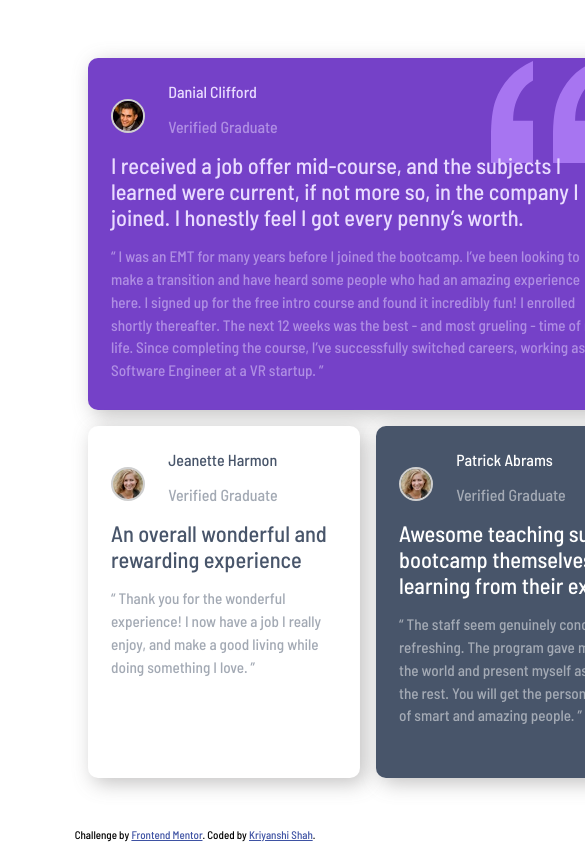
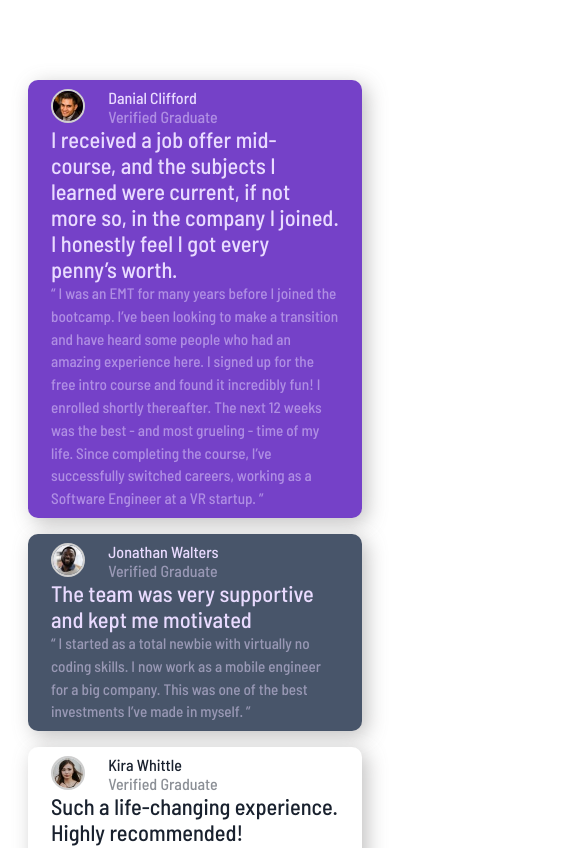
Before and after one commit to kriyanshii/testimonial-grid-section, a plain HTML site: page index.html in a window 390 px wide. Shown: the top 848 px of the page, 585 px wide, since content can reach past the window. Drawn offline with Linux system fonts and the light colour scheme.

Commit message:
added responsiveness

```diff
--- a/index.html
+++ b/index.html
@@ -24,7 +24,7 @@
       padding: 5px 20px;
       border: 3px solid transparent;
       border-radius: 10px;
-      max-width: 500px;
+      /* max-width: 500px; */
       color: hsl(263, 100%, 93%);
       box-shadow: 5px 5px 20px #6d6b6b6b;
     }
@@ -37,6 +37,7 @@
       background-repeat: no-repeat;
       background-position-x: 25rem;
     }
+
 
     .intro{
       display: inline-block;
@@ -69,8 +70,8 @@
 
     .two{
       background: hsl(217, 19%, 35%);
-      max-width: 200px;
-      padding: 20px 30px;
+      /* max-width: 200px; */
+      /* padding: 20px 30px; */
       grid-column: 3/4;
       grid-row: 1/2;
     }
@@ -84,7 +85,7 @@
 
 
     .four{
-      background-color: hsl(217, 19%, 35%);
+      background-color: hsl(219, 29%, 14%);
       color: hsl(0, 0%, 100%);
       grid-column: 2/4;
       grid-row: 2/3;
@@ -97,6 +98,24 @@
       grid-row: 1/3;
     }
 
+    @media only screen and (max-width: 700px){
+      *{
+        margin: 0px;
+        padding: 0px;
+      }
+
+      .container{
+        display: flex;
+        flex-direction: column;
+        padding: 80px 15px;
+      }
+
+      .card{
+        width: 80%;
+        margin: auto;
+      }
+    }
+
     .attribution {
       font-size: 11px;
       text-align: center;
@@ -106,6 +125,7 @@
   </style>
 </head>
 <body>
+  <main>
   <div class="container">
     <div class="card one">
       <div class="avatar">
@@ -131,7 +151,7 @@
     </div>
     <div class="card two">
       <div class="avatar">
-            <img class="avt" src="./images/image-jeanette.jpg" alt="">
+        <img class="avt" src="./images/image-jonathan.jpg" alt="">
         <div class="intro">
           <p class="name">Jonathan Walters</p>
           <p class="tag">Verified Graduate</p>
@@ -191,7 +211,7 @@
     </div>
     <div class="card four">
       <div class="avatar">
-            <img class="avt" src="./images/image-jeanette.jpg" alt="">
+        <img class="avt" src="./images/image-patrick.jpg" alt="">
         <div class="intro">
           <p class="name">Patrick Abrams</p>
           <p class="tag">Verified Graduate</p>
@@ -210,12 +230,13 @@
         an incredible community of smart and amazing people. ”
       </p>
     </div>
-
   </div>
-
+</main>
+  <footer>
     <div class="attribution">
       Challenge by <a href="https://www.frontendmentor.io?ref=challenge" target="_blank">Frontend Mentor</a>.
       Coded by <a href="#">Kriyanshi Shah</a>.
     </div>
+  </footer>
 </body>
 </html>
```
Lines whose indentation alone changed are shown as unchanged.
